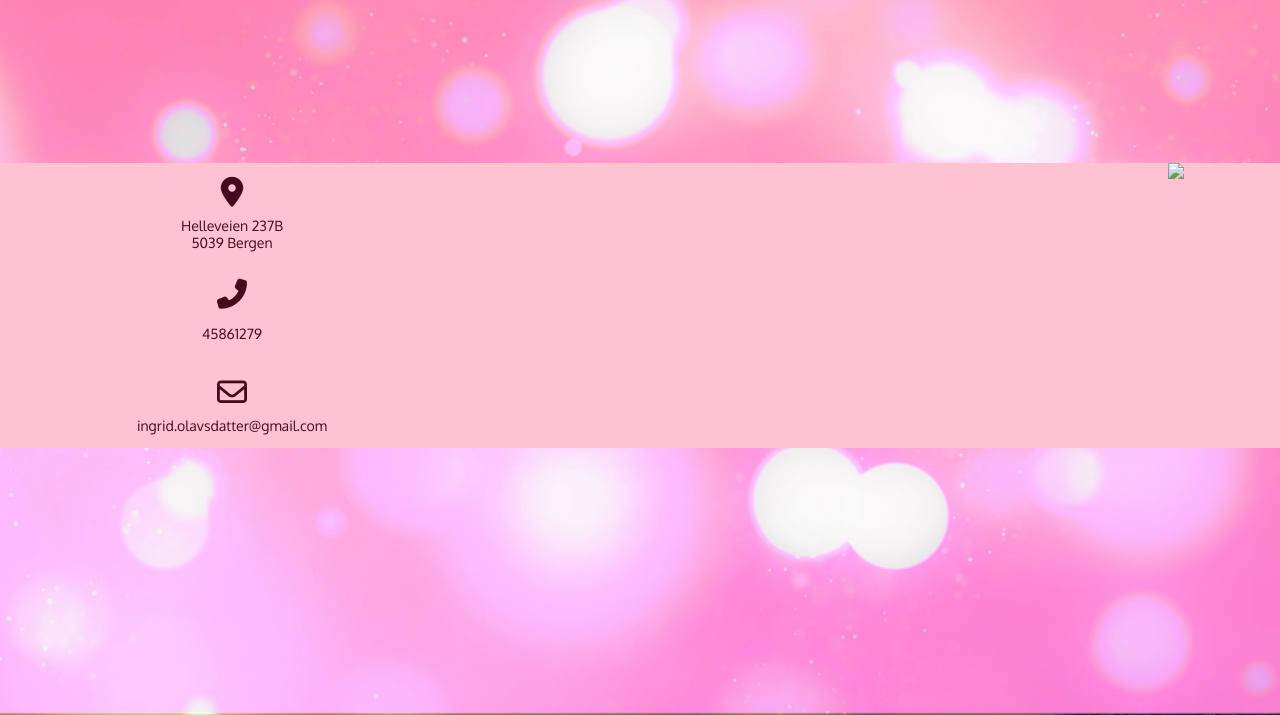
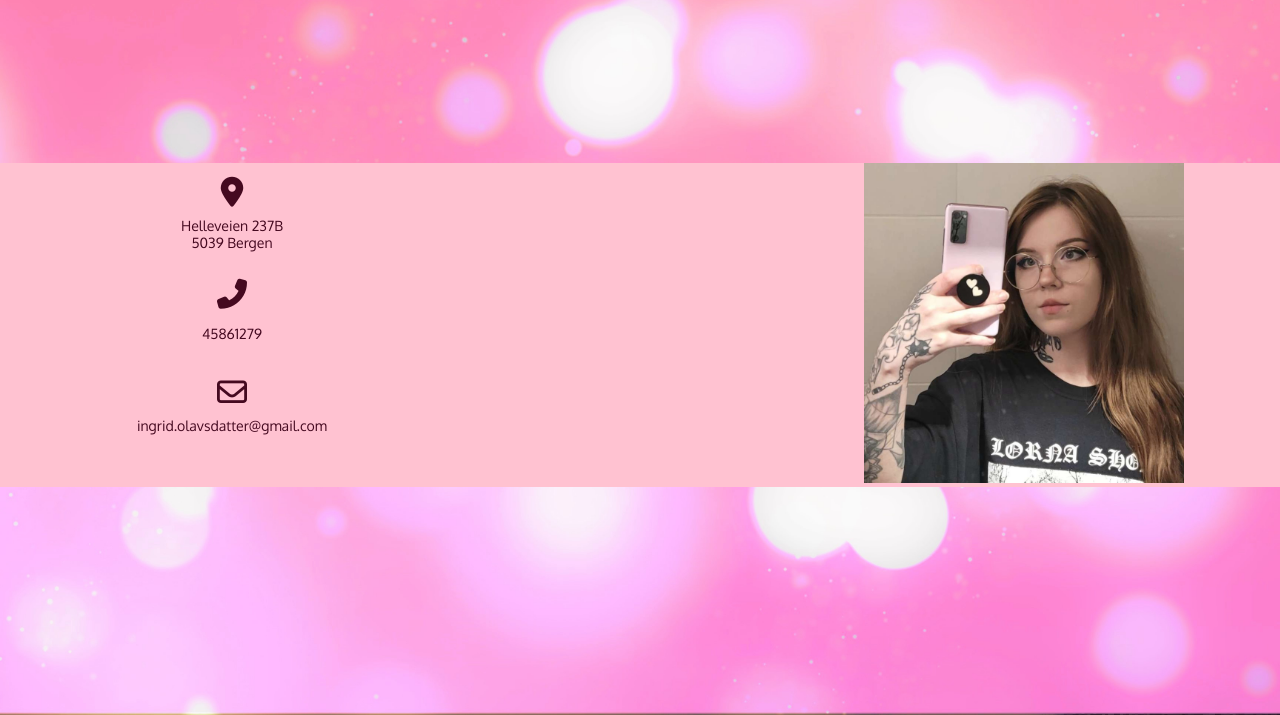
Before and after one commit to ingridkodehode/backendportfolio, a plain HTML site: page contact.html in a window 1280 px wide. Shown: the part 85-800 px from the top of the page. Drawn offline with nearby package versions, Linux system fonts and the light colour scheme; files whose address does not match are found by name; a web font is replaced by a local one.

Commit message:
Update contact.html

```diff
--- a/contact.html
+++ b/contact.html
@@ -64,7 +64,7 @@
           <div class="right-side">
             <form>
               <div class="input-box">
-                <img class="pfp" src="/images/pfp.jpg" />
+                <img class="pfp" src="pfp.jpg" />
               </div>
             </form>
           </div>
```
